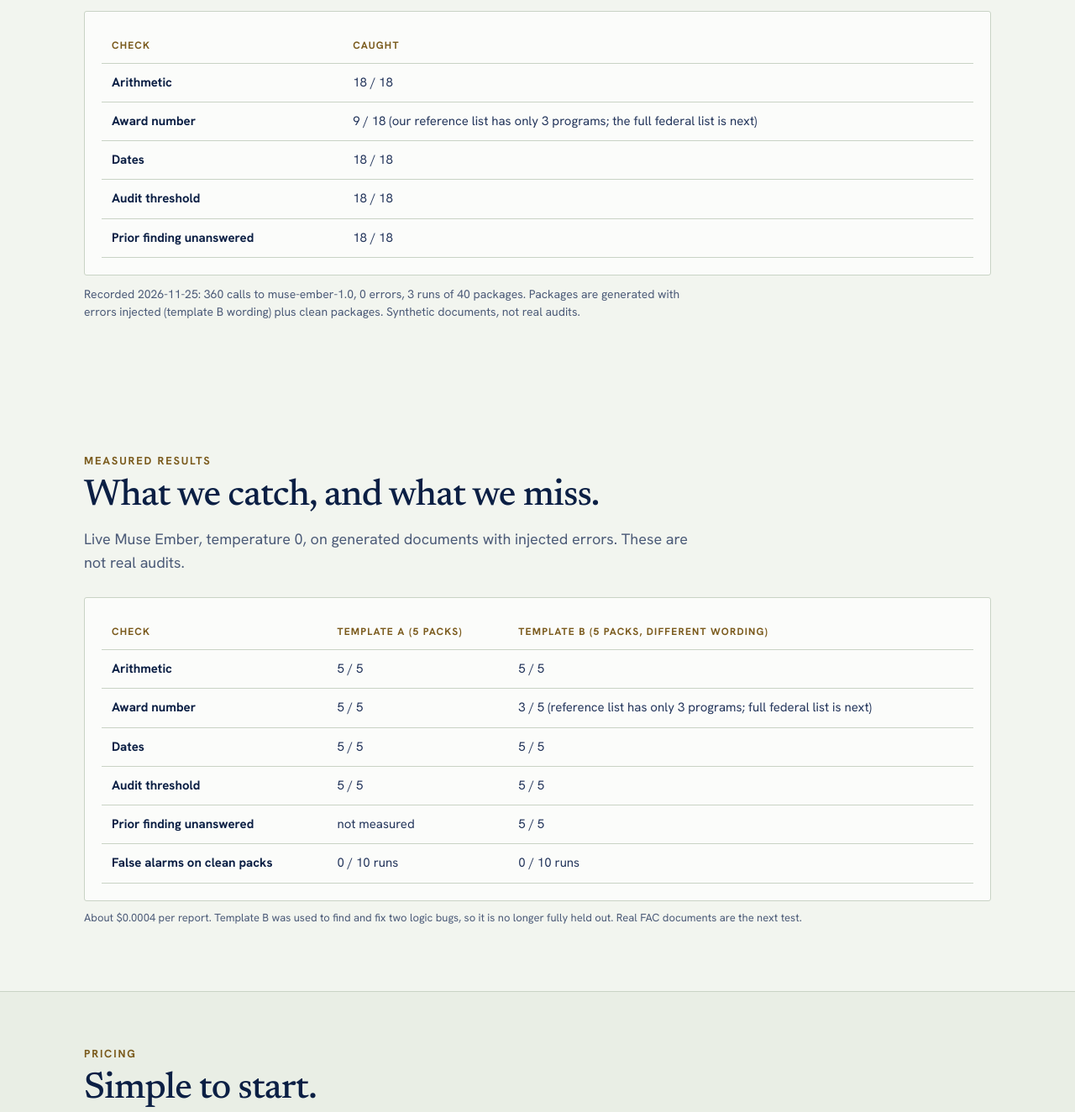
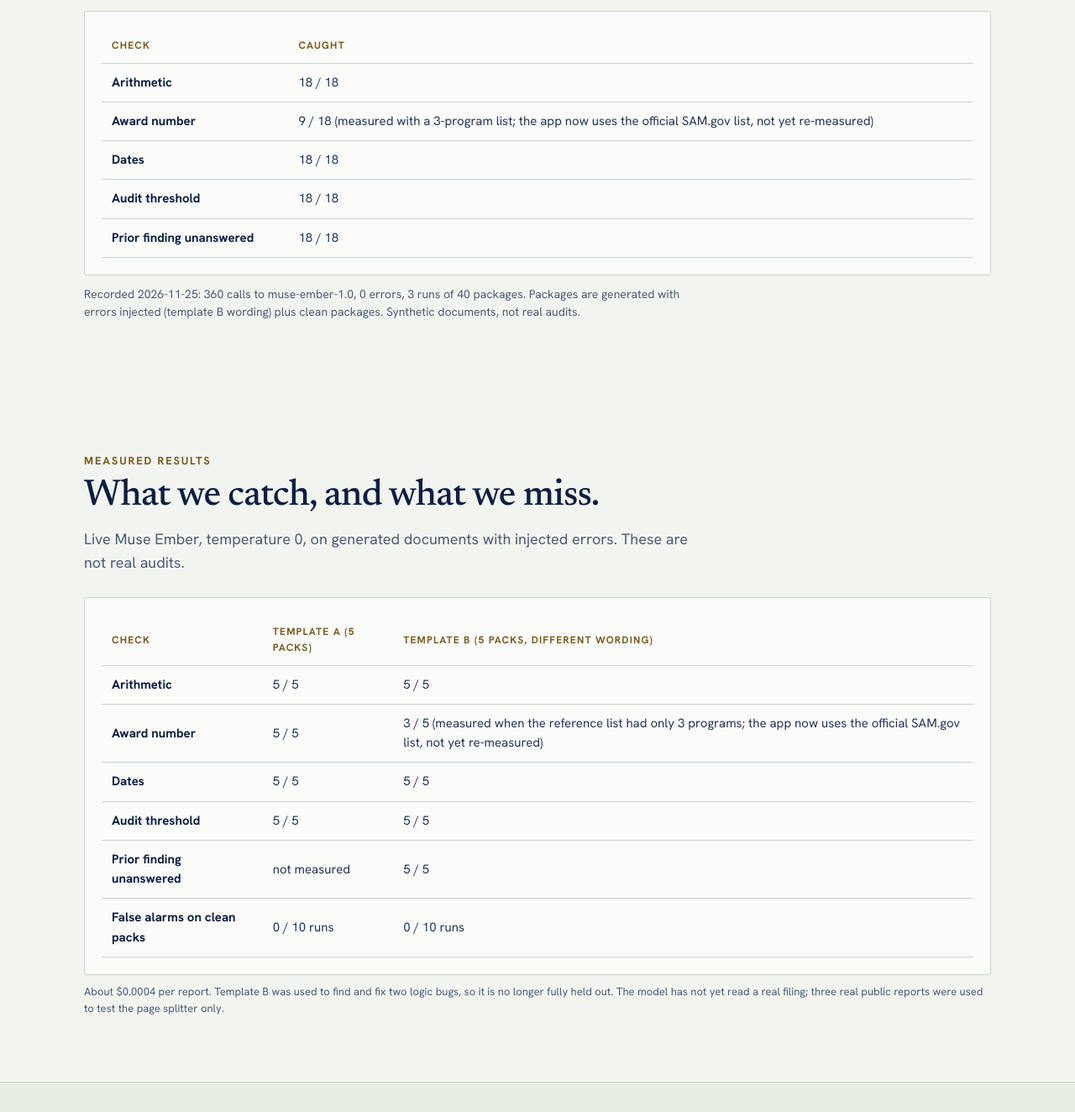
Before and after one commit to aizoya/grant-audit-ready, a plain HTML site: page public/app.html in a window 1280 px wide. Shown: the part 3440-4764 px from the top of the page at 84% size. Drawn offline with Linux system fonts and the light colour scheme.

Commit message:
App page: stale reference-list and real-filing wording now matches the official list and splitter-only real tests
Co-Authored-By: Claude Sonnet 5.5 <noreply@anthropic.com>
Claude-Session: https://claude.ai/code/session_01Vpt1Ge6gMS8vkYBpGBGJ1k

```diff
--- a/public/app.html
+++ b/public/app.html
@@ -262,13 +262,13 @@ footer{background:var(--ink);color:#C8D3EA;border-top-color:var(--gold)}footer a
     <thead><tr><th>Check</th><th>Template A (5 packs)</th><th>Template B (5 packs, different wording)</th></tr></thead>
     <tbody>
       <tr><td class="n">Arithmetic</td><td>5 / 5</td><td>5 / 5</td></tr>
-      <tr><td class="n">Award number</td><td>5 / 5</td><td>3 / 5 (reference list has only 3 programs; full federal list is next)</td></tr>
+      <tr><td class="n">Award number</td><td>5 / 5</td><td>3 / 5 (measured when the reference list had only 3 programs; the app now uses the official SAM.gov list, not yet re-measured)</td></tr>
       <tr><td class="n">Dates</td><td>5 / 5</td><td>5 / 5</td></tr>
       <tr><td class="n">Audit threshold</td><td>5 / 5</td><td>5 / 5</td></tr>
       <tr><td class="n">Prior finding unanswered</td><td>not measured</td><td>5 / 5</td></tr>
       <tr><td class="n">False alarms on clean packs</td><td>0 / 10 runs</td><td>0 / 10 runs</td></tr>
     </tbody></table></div>
-  <p class="note">About $0.0004 per report. Template B was used to find and fix two logic bugs, so it is no longer fully held out. Real FAC documents are the next test.</p>
+  <p class="note">About $0.0004 per report. Template B was used to find and fix two logic bugs, so it is no longer fully held out. The model has not yet read a real filing; three real public reports were used to test the page splitter only.</p>
 </div></section>
 
 <section id="pricing" class="alt"><div class="wrap">
@@ -390,7 +390,7 @@ fetch("/batch-run.json").then(r=>r.ok?r.json():null).then(b=>{
    `<div class="m"><b>$${b.cost_per_package_usd.toFixed(4)}</b><span>Per package</span></div>`+
    `<div class="m"><b>${b.packages_per_minute}</b><span>Packages per minute</span></div>`+
    `<div class="m"><b>${b.false_alarms.flagged} of ${b.false_alarms.packages}</b><span>False alarms on clean packages</span></div>`;
-  document.getElementById("scalerows").innerHTML=Object.keys(b.recall).map(k=>`<tr><td class="n">${NM[k]||k}</td><td>${b.recall[k].found} / ${b.recall[k].of}${k==="award_id"?" (our reference list has only 3 programs; the full federal list is next)":""}</td></tr>`).join("");
+  document.getElementById("scalerows").innerHTML=Object.keys(b.recall).map(k=>`<tr><td class="n">${NM[k]||k}</td><td>${b.recall[k].found} / ${b.recall[k].of}${k==="award_id"?" (measured with a 3-program list; the app now uses the official SAM.gov list, not yet re-measured)":""}</td></tr>`).join("");
   document.getElementById("scalenote").textContent=`Recorded ${b.recorded_at}: ${b.calls} calls to ${b.model}, ${b.errors} errors, 3 runs of 40 packages. Packages are generated with errors injected (template B wording) plus clean packages. Synthetic documents, not real audits.`;
 }).catch(()=>{});
 if("serviceWorker" in navigator){window.addEventListener("load",()=>navigator.serviceWorker.register("/sw.js").catch(()=>{}));}
```
